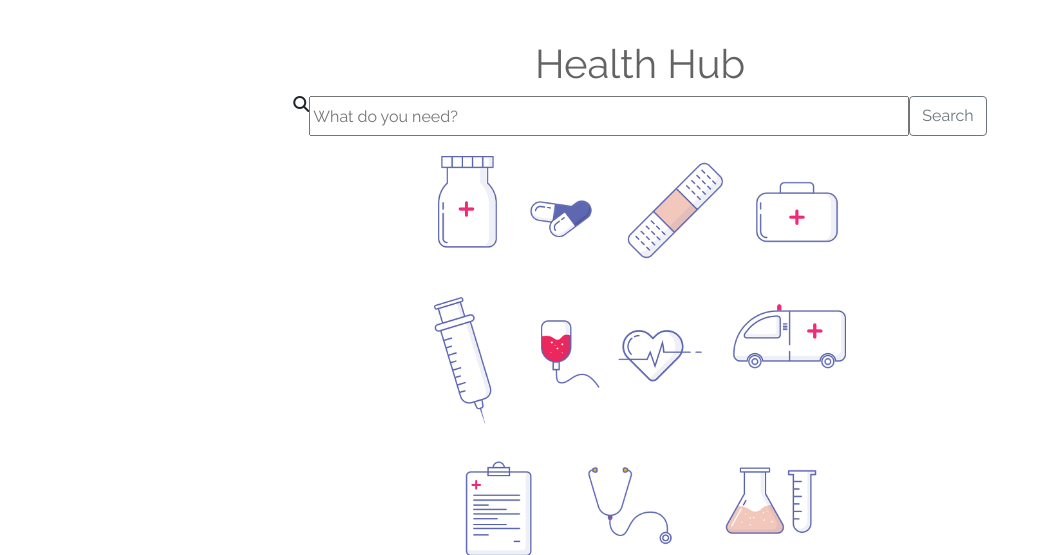
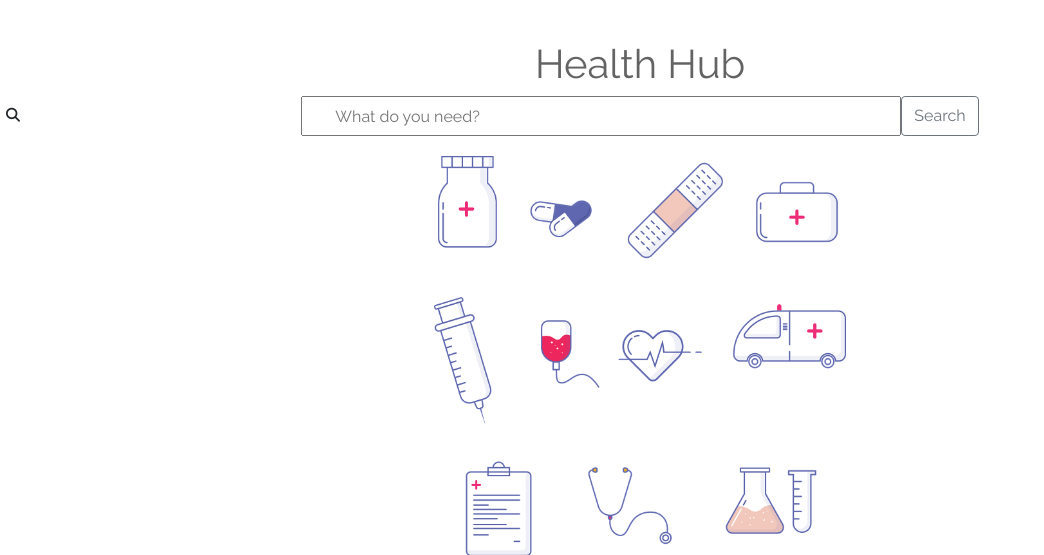
Before and after one commit to senseofsteph/healthhub, a Flask app: page / in a window 1280 px wide. Shown: the top 555 px of the page, without its empty margins (0-1044 px from the left). Run offline with Flask 2, Linux system fonts and the light colour scheme; some libraries are stand-ins or nearby versions.

Commit message:
Fix search icon and input text; errors persist

```diff
--- a/static/css/base.css
+++ b/static/css/base.css
@@ -11,6 +11,8 @@
 
 /* SEARCH BAR */
 .searchbar {
+  /* display: flex; */
+  position: relative;
   display: flex;
   justify-content: center;
   padding-bottom: 20px;
@@ -19,6 +21,14 @@
 .searchbar input {
   height: 40px;
   width: 600px;
+  text-indent: 30px;
+}
+
+.searchbar .fa-search {
+  position: absolute;
+  top: 12px;
+  left: 6px;
+  font-size: 14px;
 }
 
 /* input[type="text"] {
```
